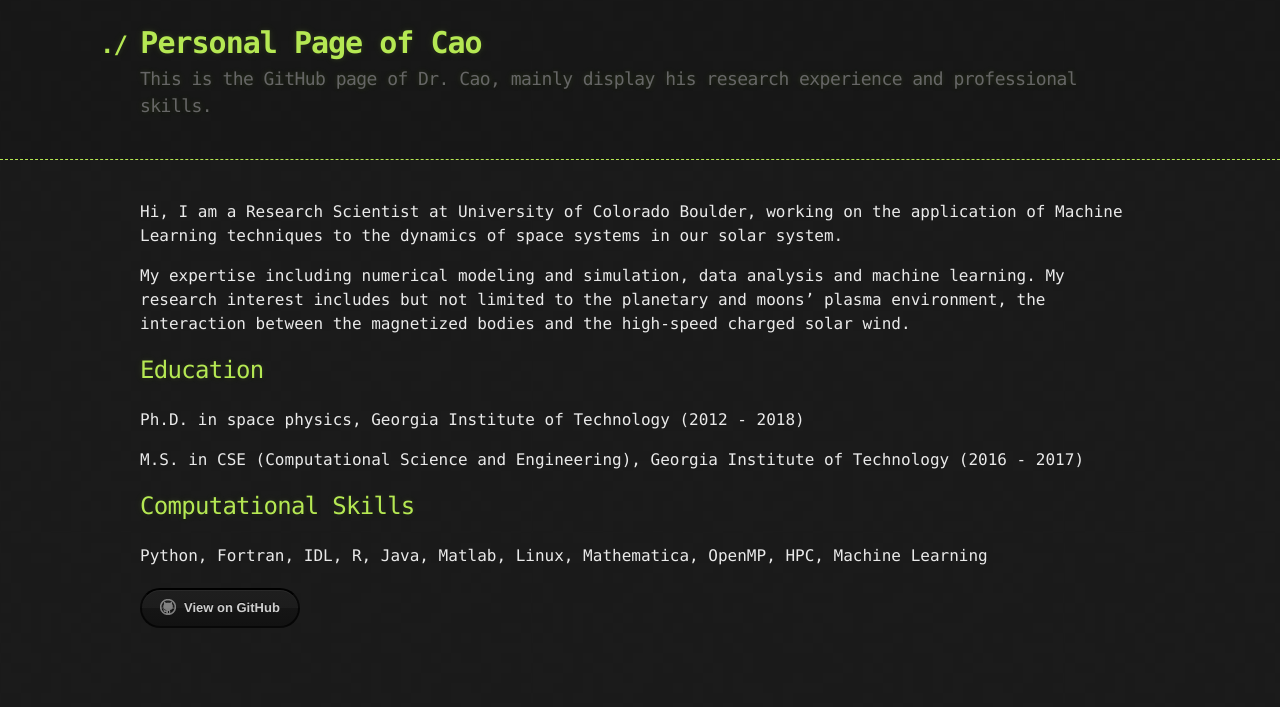
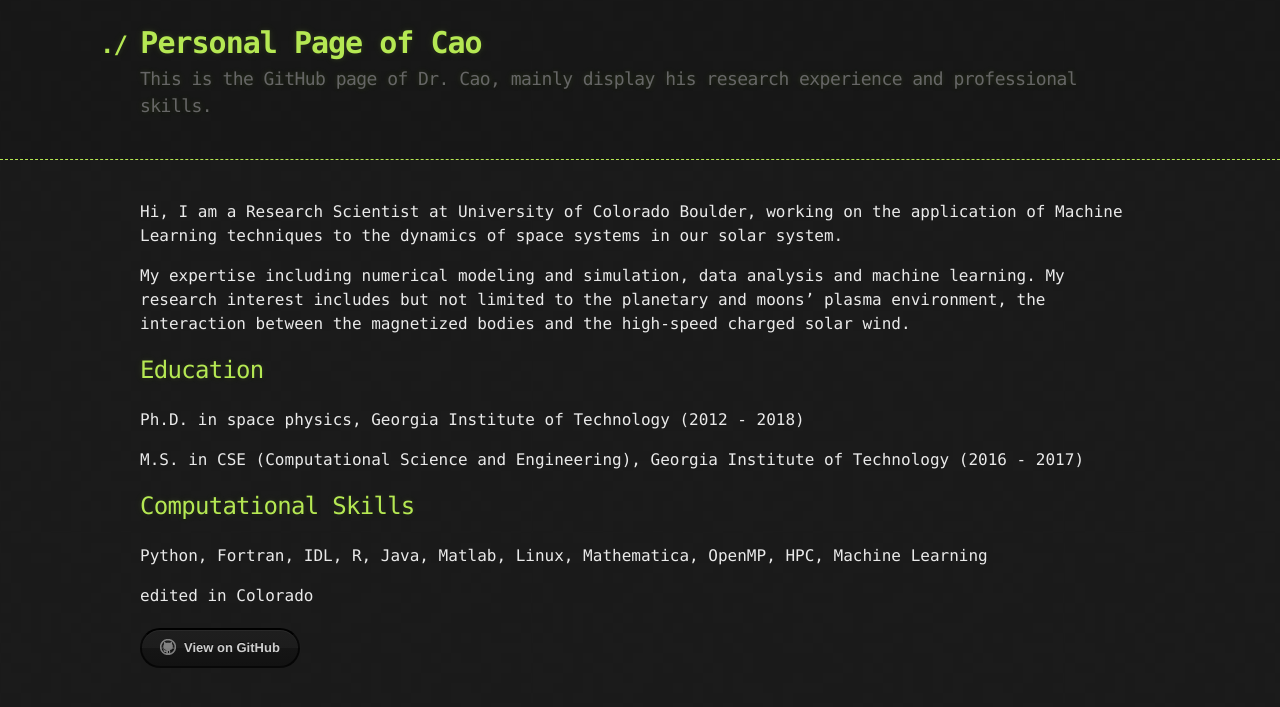
Before and after one commit to tiger2017/tiger2017.github.io, a Jekyll site: the page built from index.md, in a window 1280 px wide. Shown: the top 707 px of the page. Built offline with Jekyll 4.4.1, drawn with Linux system fonts in a browser that asks for light colours.

Commit message:
pages_files

```diff
--- a/index.md
+++ b/index.md
@@ -30,9 +30,11 @@ Python, Fortran, IDL, R, Java, Matlab, Linux, Mathematica, OpenMP, HPC, Machine
 
 
 
+>
+
+edited in Colorado
 
 
->
 [//]: #> This is a blockquote following a header.
 [//]: #>
 [//]: #> When something is important enough, you do it even if the odds are not in your favor.
```
